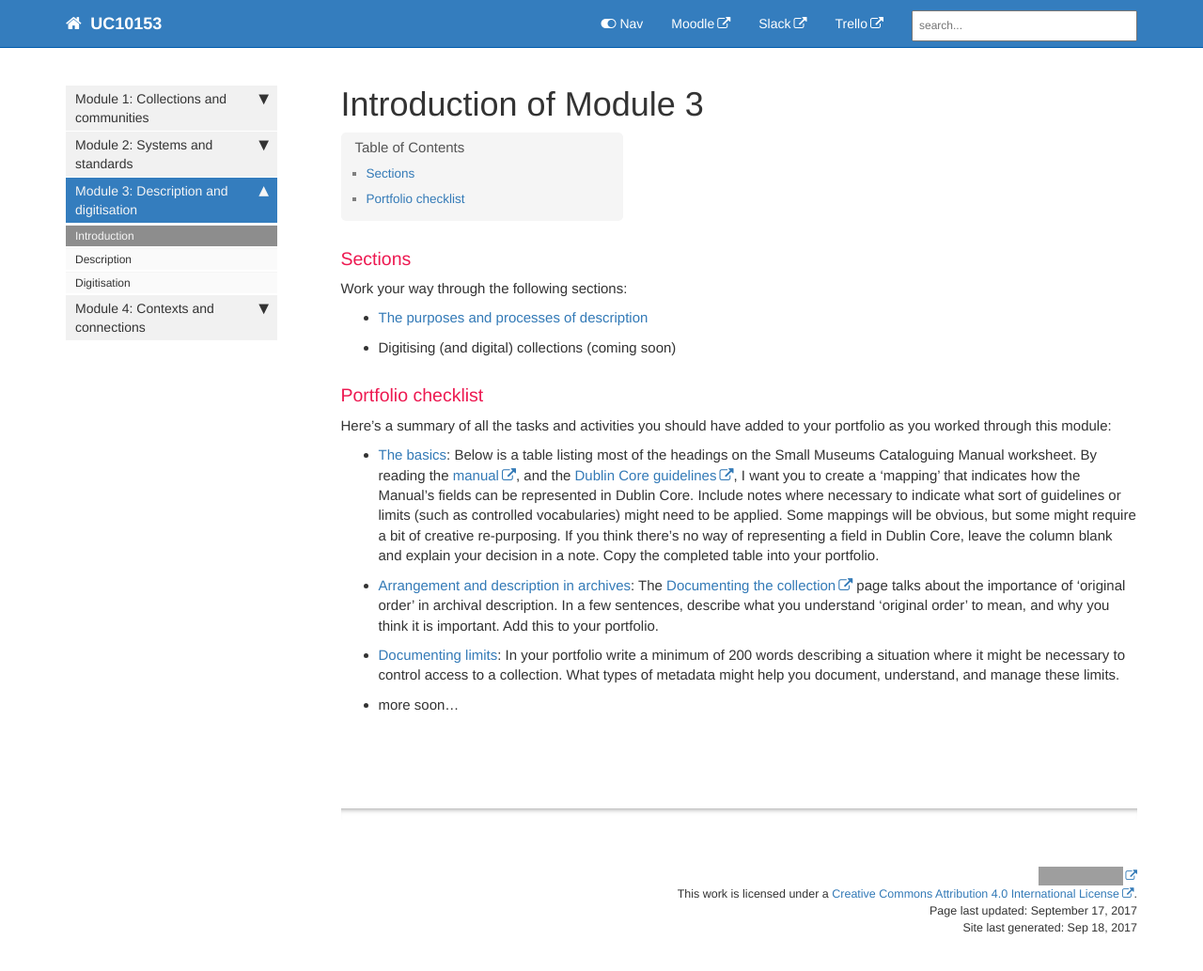
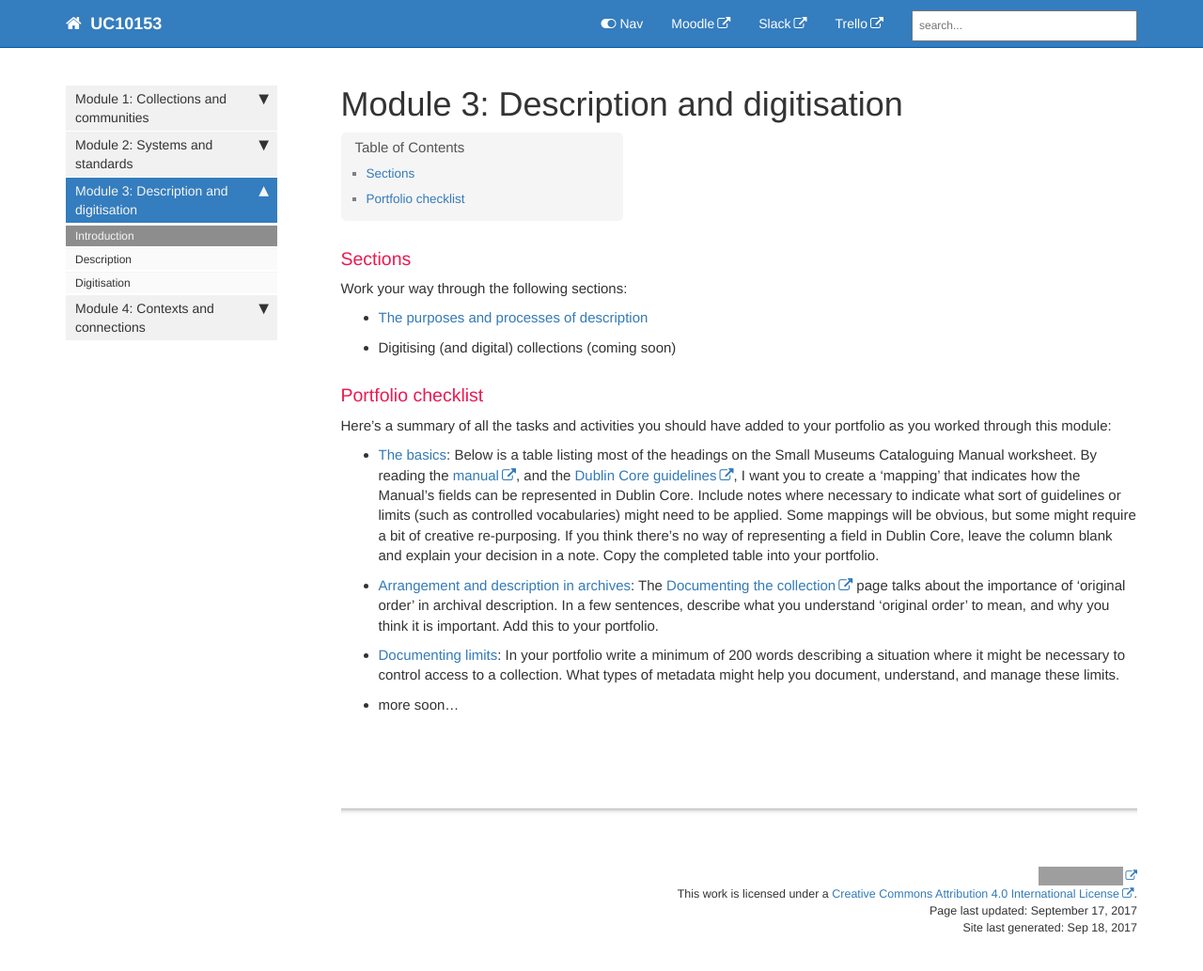
Before and after one commit to wragge/uc10153-2017, a Jekyll site: the page built from pages/module3/module3-intro.md, in a window 1280 px wide and 1047 px high. Shown: the top 1033 px of the window at 94% size. Built offline with Jekyll 4.4.1, drawn with Linux system fonts in a browser that asks for light colours; nearby versions of some CDN libraries; comment, search, counter and statistics services are not loaded; grey boxes are pictures that could not be loaded.

Commit message:
Add part 1 module 3

```diff
--- a/pages/module3/module3-intro.md
+++ b/pages/module3/module3-intro.md
@@ -1,5 +1,5 @@
 ---
-title: Introduction of Module 3
+title: "Module 3: Description and digitisation"
 keywords:
 last_updated: September 17, 2017
 sidebar: home_sidebar
```
